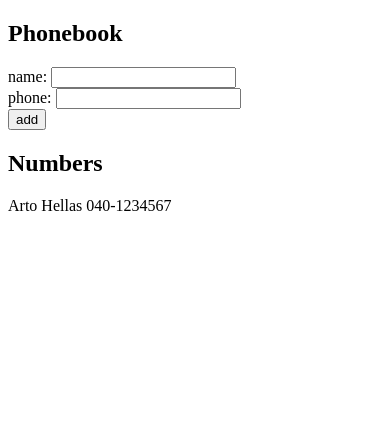
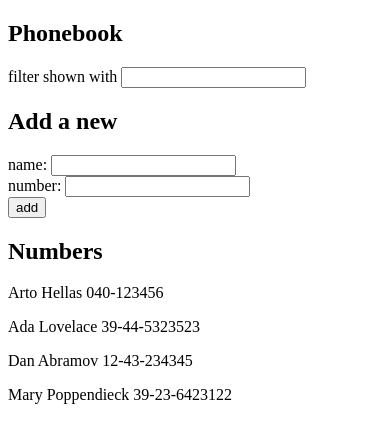
Before and after one commit to vasconcelosjean42/full-stack-open, a React (Create React App) app in the folder part2/phonebook/: page / in a window 390 px wide. Shown: the top 442 px of the page. Built offline with nearby package versions, Linux system fonts and the light colour scheme.

Commit message:
part 2.9 2.10 - the phonebook step 5

```diff
--- a/part2/phonebook/src/App.js
+++ b/part2/phonebook/src/App.js
@@ -1,63 +1,114 @@
 import { useState } from 'react'
 
+const Filter = ({filterName, handleFilterName}) => {
+    return(
+    <div>
+      filter shown with <input
+        value={filterName}
+        onChange={handleFilterName}
+      />
+    </div>
+    )
+}
+
+const PersonForm = ({addPerson, newName, handleNameChange, newNumber, handleNumberChange}) => {
+  return(
+    <form onSubmit={addPerson}>
+      <div>
+        name: <input
+          value={newName}
+          onChange={handleNameChange}
+        />
+      </div>
+      <div>
+        number: <input
+          value={newNumber}
+          onChange={handleNumberChange}
+        />
+      </div>
+      <div>
+        <button type="submit">add</button>
+      </div>
+    </form>
+  )
+}
+
+
+const Persons = ({persons, filterName}) => {
+  return(
+  <div>
+    {persons
+      .filter(({name}) => name.toLowerCase().includes(filterName.toLowerCase()))
+      .map(({name, number, id}) =>
+      <p key={id}>{name} {number}</p>
+    )}
+  </div>
+  )
+}
 const App = () => {
   const [persons, setPersons] = useState([
-    {
-      name: 'Arto Hellas',
-      phone: '040-1234567'
-    }
+    { name: 'Arto Hellas', number: '040-123456', id: 1 },
+    { name: 'Ada Lovelace', number: '39-44-5323523', id: 2 },
+    { name: 'Dan Abramov', number: '12-43-234345', id: 3 },
+    { name: 'Mary Poppendieck', number: '39-23-6423122', id: 4 }
   ])
+  const [filterName, setFilterName] = useState('')
   const [newName, setNewName] = useState('')
-  const [newPhone, setNewPhone] = useState('')
+  const [newNumber, setnewNumber] = useState('')
 
   const handleNameChange = (event) => {
     setNewName(event.target.value)
+  }
+
+  const handleNumberChange = (event) => {
+    setnewNumber(event.target.value)
+  }
+
+  const handleFilterName = (event) => {
+    setFilterName(event.target.value)
   }
 
   const addPerson = (event) => {
     event.preventDefault()
     const person = {
       name: newName,
-      phone: newPhone
+      number: newNumber,
+      id: persons.length + 1
     }
     if(!persons.find(({name}) => name === newName)){
       setPersons(persons.concat(person))
       setNewName('')
-      setNewPhone('')
+      setnewNumber('')
     }else{
       alert(`${newName} is already added to phonebook`)
     }
   }
 
-  const handlePhoneChange = (event) => {
-    event.preventDefault()
-    setNewPhone(event.target.value)
-  }
-
   return (
     <div>
       <h2>Phonebook</h2>
-      <form onSubmit={addPerson}>
-        <div>
-          name: <input
-            value={newName}
-            onChange={handleNameChange}
-          />
-        </div>
-        <div>
-          phone: <input
-            value={newPhone}
-            onChange={handlePhoneChange}
-          />
-        </div>
-        <div>
-          <button type="submit">add</button>
-        </div>
-      </form>
+
+      <Filter
+        filterName={filterName}
+        handleFilterName={handleFilterName}
+      />
+
+      <h2>Add a new</h2>
+
+      <PersonForm
+        addPerson={addPerson}
+        newName={newName}
+        handleNameChange={handleNameChange}
+        newNumber={newNumber}
+        handleNumberChange={handleNumberChange}
+      />
+
       <h2>Numbers</h2>
-      {persons.map((person, i) =>
-        <p key={i}>{person.name} {person.phone}</p>
-      )}
+
+      <Persons
+        persons={persons}
+        filterName={filterName}
+      />
     </div>
   )
 }
```
